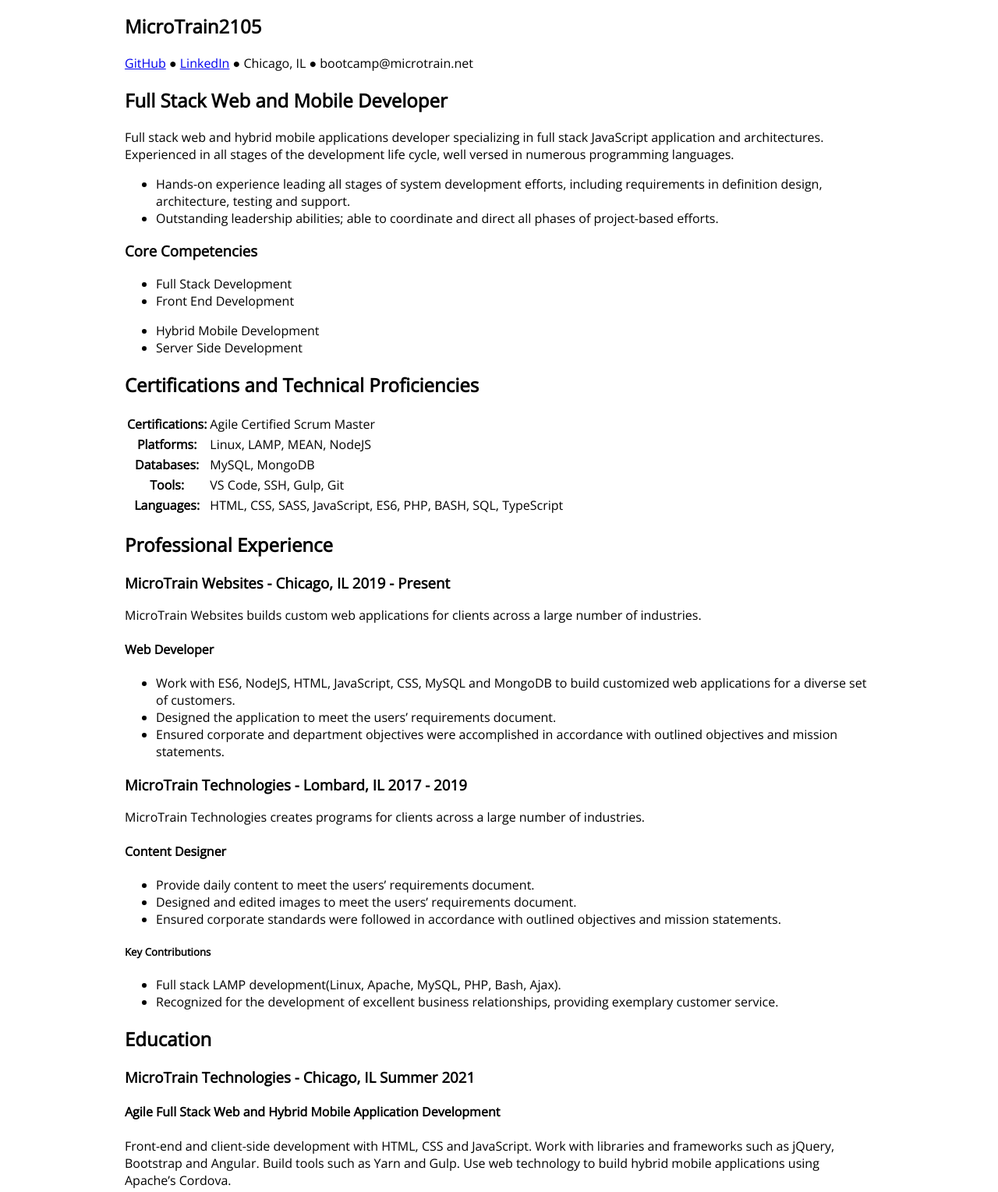
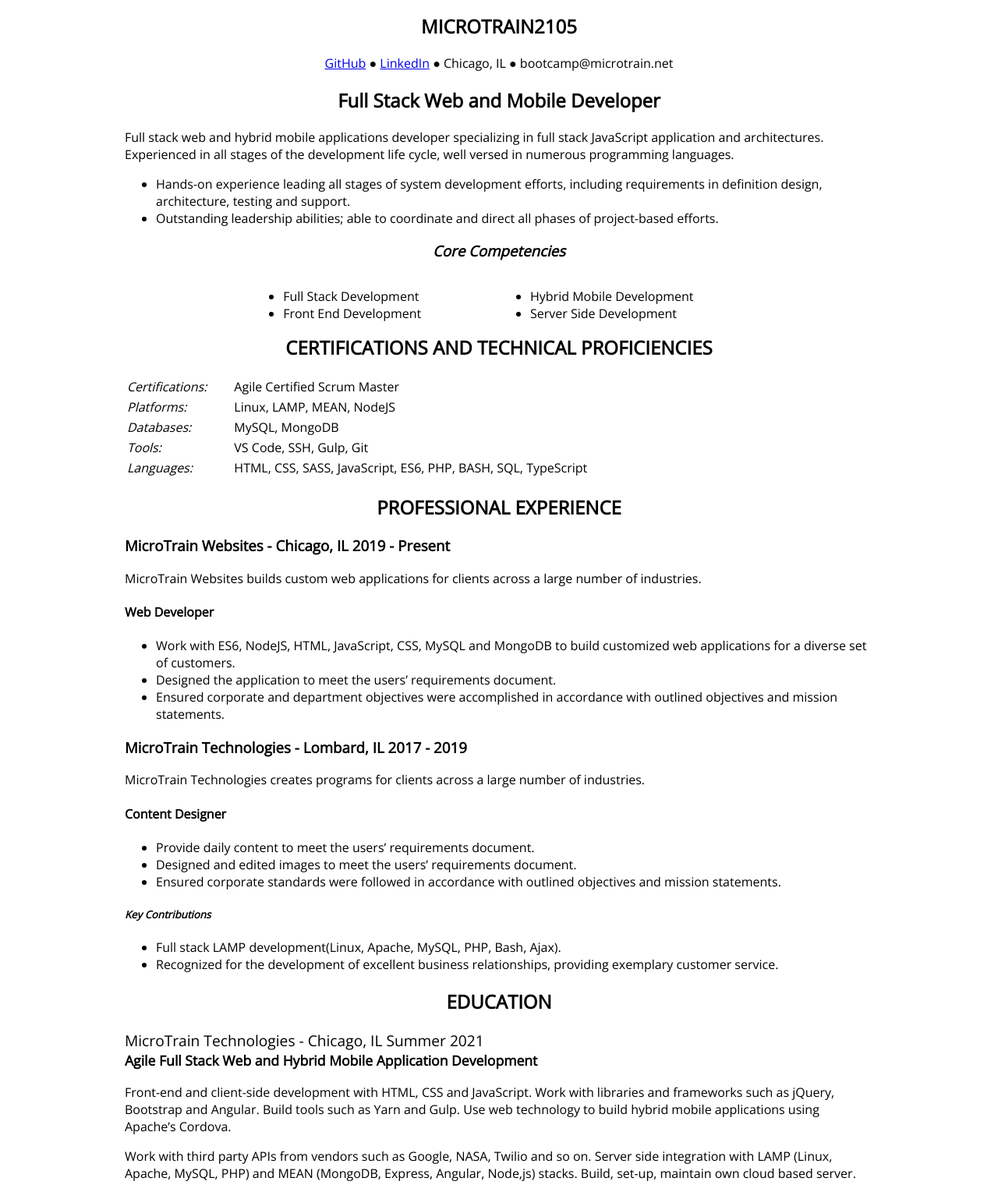
Before and after one commit to microtrain2105/microtrain2105.github.io, a website: page resume.html in a window 1280 px wide. Shown: the part 53-1582 px from the top of the page at 78% size. Drawn offline with nearby package versions, Linux system fonts and the light colour scheme.

Commit message:
Added Resume Contact main.scss Style

```diff
--- a/resume.html
+++ b/resume.html
@@ -4,6 +4,10 @@
       <meta charset="UTF-8">
       <meta name="viewport" content="width=device-width, initial-scale=1, shrink-to-fit=no">
       <link rel="stylesheet" type="text/css" href="./dist/css/main.min.css">
+      <link rel="apple-touch-icon" sizes="180x180" href="apple-touch-icon.png">
+      <link rel="icon" type="image/png" sizes="32x32" href="favicon-32x32.png">
+      <link rel="icon" type="image/png" sizes="16x16" href="favicon-16x16.png">
+      <link rel="manifest" href="site.webmanifest">
     <title>MicroTrain2105 Resume</title>
       <meta name="description" content="MicroTrain2105 resume page">
       <meta name="keywords" content="full stack, web developer, full stack web developer, CSM, Scrum Master">
@@ -21,8 +25,8 @@
         </nav>
       </header>
     <main>
-      <section>
-      <h1>MicroTrain2105</h1>
+      <section class="intro">
+        <h1>MicroTrain2105</h1>
           <div>
             <a href="https://microtrain2105.github.io" target="_blank" rel="noopener">GitHub</a>
             &#x25CF;
@@ -47,7 +51,7 @@
             <li>Outstanding leadership abilities; able to coordinate and direct all phases of project-based efforts.</li>
         </ul>
       </section>
-      <section>
+      <section class="clearfix">
         <h3 class="text-initial">Core Competencies</h3>
 
         <ul class="cc-left">
@@ -61,7 +65,7 @@
             <li>Server Side Development</li>
         </ul>
       </section>
-      <section>
+      <section class="certs">
         <h2>Certifications and Technical Proficiencies</h2>
 
         <table>
@@ -89,7 +93,7 @@
           </tbody>
         </table>
       </section>
-      <section>
+      <section class="emp">
         <h2>Professional Experience</h2>
         <h3 class="clearfix">
           <span class="float-left">MicroTrain Websites - Chicago, IL</span>
@@ -124,7 +128,7 @@
             <li>Recognized for the development of excellent business relationships, providing exemplary customer service.</li>
         </ul>
       </section>
-      <section>
+      <section class="edu">
         <h2>Education</h2>
 
         <h3 class="clearfix">
--- a/src/scss/main.scss
+++ b/src/scss/main.scss
@@ -99,4 +99,95 @@
     }
   }
 
-  /* resume styles */
+  /** clear floats */
+@mixin clearfix() {
+  &:after {
+    content: "";
+    display: table;
+    clear: both;
+  }
+}
+
+// resume styling
+h1, h2, h3 {
+  text-align: center;
+  text-transform: uppercase; }
+
+h3 {
+  font-style: italic; }
+
+.intro {
+  text-align: center; }
+
+.text-initial {
+  text-transform: initial; }
+
+@media only screen and (min-width: 960px) {
+  .cc-left {
+    float: left;
+    text-align: left;
+    width: 33%;
+    margin-left: 17%;
+    box-sizing: border-box; }
+  .cc-right {
+    float: right;
+    text-align: left;
+    width: 33%;
+    margin-right: 17%;
+    box-sizing: border-box; } }
+
+.emp h3,
+.edu h3 {
+  text-align: left;
+  font-style: normal;
+  clear: both; }
+
+.emp h3,
+.emp h4,
+.edu h3,
+.edu h4 {
+  text-transform: initial; }
+
+.edu h3 {
+  font-weight: normal;
+  padding: 0;
+  margin: 0;
+  font-size: 1.2rem; }
+
+.edu h4 {
+  font-weight: bold;
+  padding: 0;
+  margin: 0;
+  font-size: 1.1rem;
+  margin-bottom: 1.1rem; }
+
+.emp h5 {
+  font-style: italic; }
+
+th {
+  text-align: left;
+  font-weight: normal;
+  font-style: italic;
+  padding-right: 2rem; }
+
+// contact form
+input[type=text] {
+  width:100%;
+  padding: 12px 20px;
+  box-sizing: border-box;
+  border: 2px solid #ccc;
+  border-radius: 4px;
+  background-color: #ffffff;
+  margin:10px 0; // add top and bottom margin
+}
+textarea {
+  width: 100%;
+  height: 150px;
+  padding: 12px 20px;
+  box-sizing: border-box;
+  border: 2px solid #ccc;
+  border-radius: 4px;
+  background-color: #f8f8f8;
+  margin:10px 0; // add top and bottom margin
+  resize: none;
+}
```
Also changed, not shown: contact.html (+6 -0 lines), index.html (+4 -0 lines), thanks.html (+4 -0 lines), dist/css/main.min.css.
